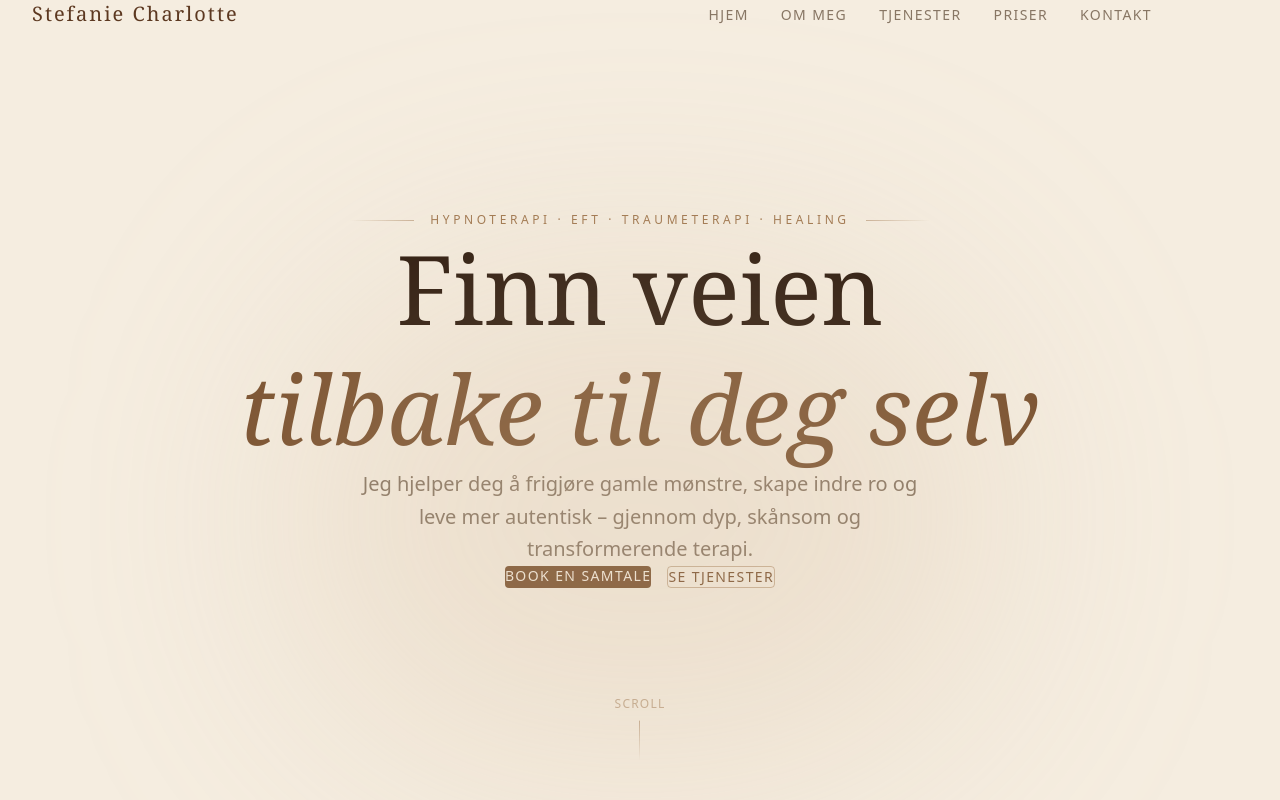
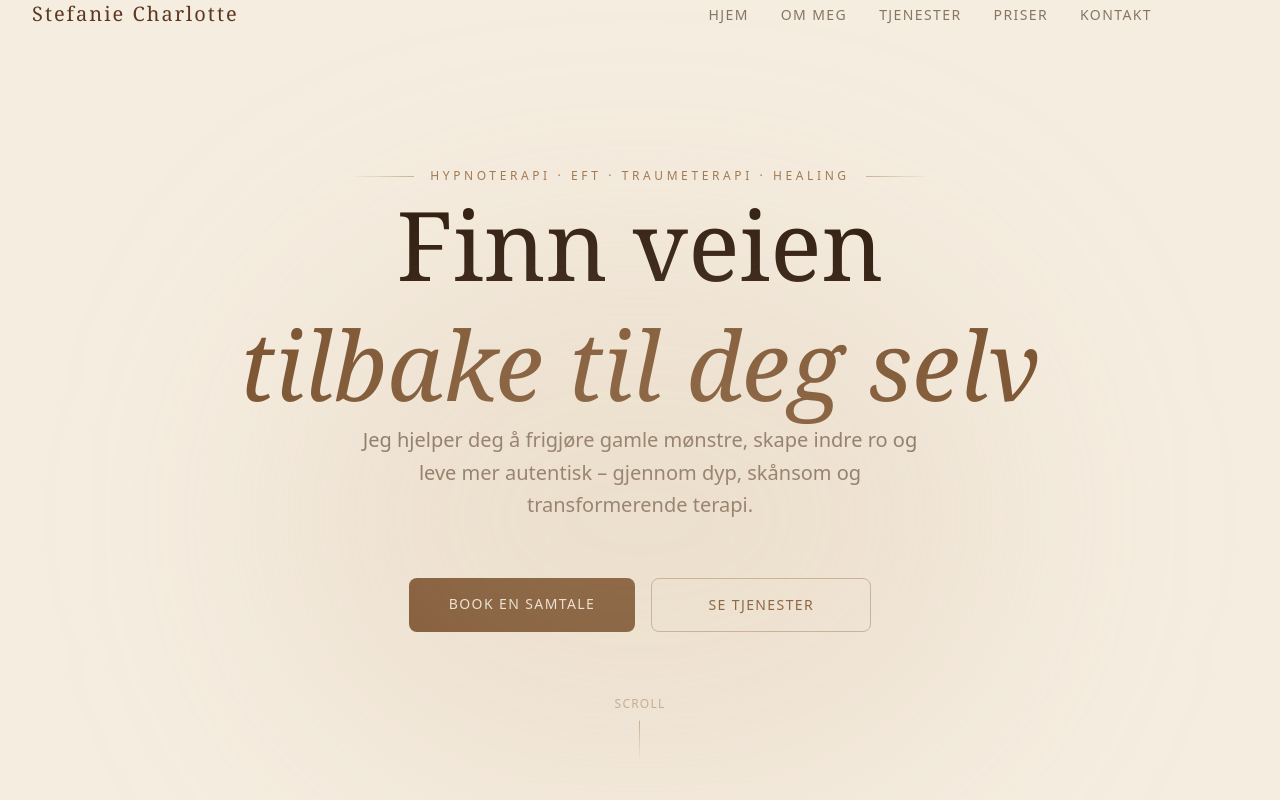
Before and after one commit to Karmaburner/breenshelhetsterapi, a React (Vite) app: page / in a window 1280 px wide. Shown: the top 800 px of the page. Built offline with nearby package versions, Linux system fonts and the light colour scheme.

Commit message:
button fix

```diff
--- a/src/components/Hero.jsx
+++ b/src/components/Hero.jsx
@@ -40,18 +40,20 @@ export default function Hero() {
         gjennom dyp, skånsom og transformerende terapi.
       </motion.p>
 
-      <motion.div {...fadeUp(0.4)} className="flex flex-col sm:flex-row gap-4 mt-14">
+      <motion.div {...fadeUp(0.4)} className="flex flex-col sm:flex-row gap-4" style={{ marginTop: '3.5rem' }}>
         <a
           href="https://system.easypractice.net/book/breens-helhetsterapi-1?cookie_fixed=1#choose-service"
           target="_blank"
           rel="noopener noreferrer"
-          className="px-8 py-3.5 bg-[#7A5230] text-[#F5EDE0] font-sans text-sm tracking-widest uppercase rounded-sm hover:bg-[#5C3820] transition-colors duration-300"
+          className="bg-[#7A5230] text-[#F5EDE0] font-sans text-sm tracking-widest uppercase hover:bg-[#5C3820] transition-colors duration-300"
+          style={{ padding: '1rem 2.5rem', borderRadius: '8px', minWidth: '220px', textAlign: 'center' }}
         >
           Book en samtale
         </a>
         <a
           href="#tjenester"
-          className="px-8 py-3.5 border border-[#A07850]/50 text-[#7A5230] font-sans text-sm tracking-widest uppercase rounded-sm hover:border-[#7A5230] hover:bg-[#EDD9C0]/40 transition-colors duration-300"
+          className="border border-[#A07850]/50 text-[#7A5230] font-sans text-sm tracking-widest uppercase hover:border-[#7A5230] hover:bg-[#EDD9C0]/40 transition-colors duration-300"
+          style={{ padding: '1rem 2.5rem', borderRadius: '8px', minWidth: '220px', textAlign: 'center' }}
         >
           Se tjenester
         </a>
```
